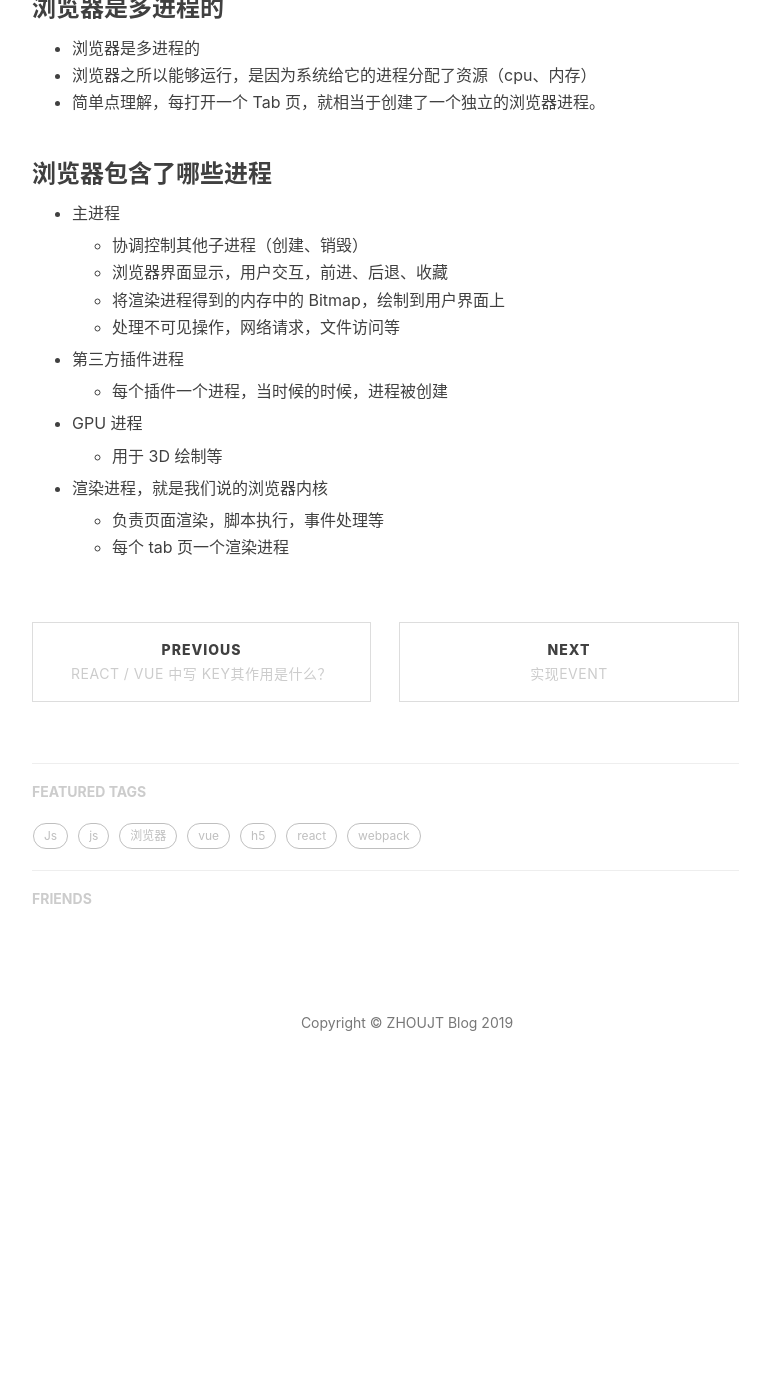
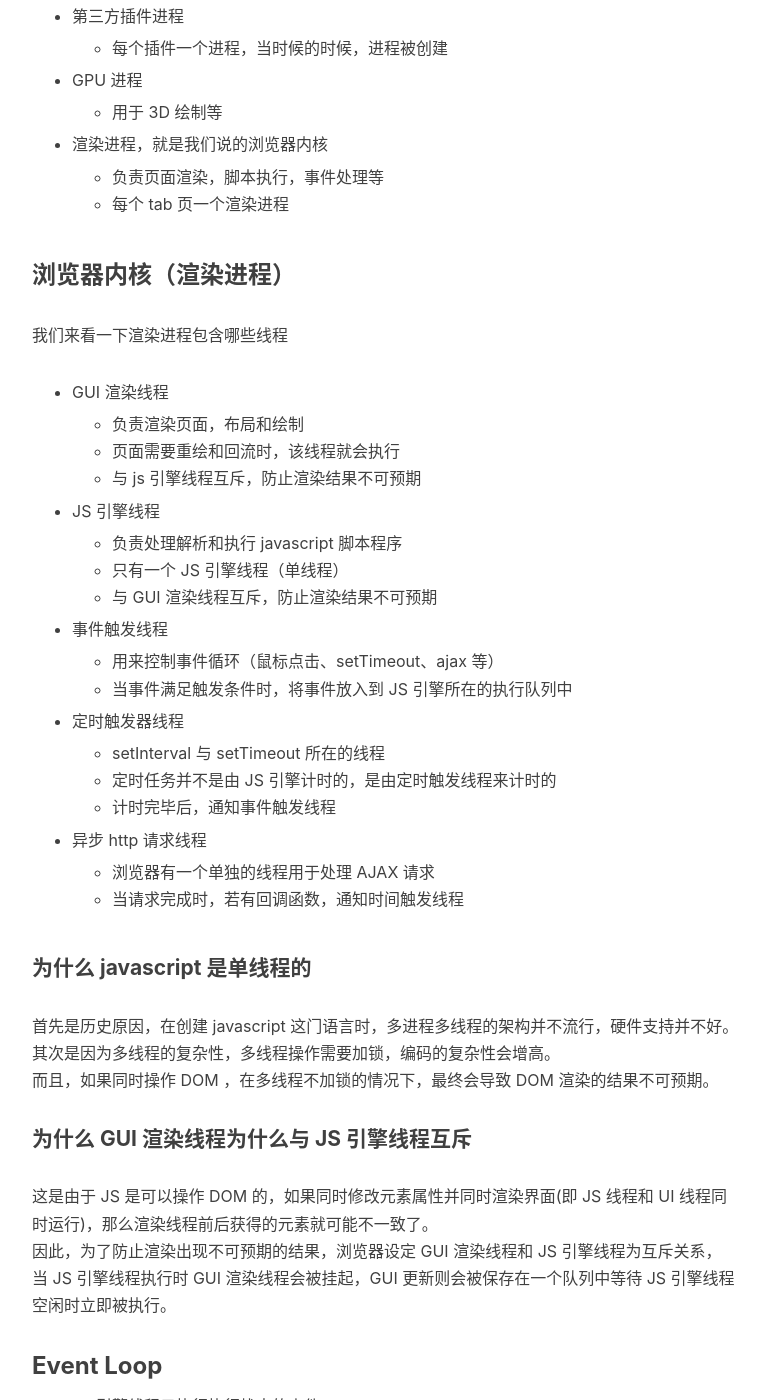
Before and after one commit to juntaozhou05/juntaozho05.github.io, a Jekyll site: the page built from _posts/2019-08-03-js-loop.md, in a window 1280 px wide and 1400 px high, scrolled down 1173 px. Shown: the whole window, without its empty margins (233-1003 px from the left). Built offline with Jekyll 4.4.1, drawn with Linux system fonts in a browser that asks for light colours; nearby versions of some CDN libraries; our own code applies the rules of GitHub Pages for plain Markdown files; comment, search, counter and statistics services are not loaded; before the commit the page ends 2300 px from its top, so only the background shows below that; some of the changed text lies outside the part shown.

Commit message:
add blog

````diff
--- a/_posts/2019-08-03-js-loop.md
+++ b/_posts/2019-08-03-js-loop.md
@@ -1,22 +1,11 @@
-<!--
- * @Description: In User Settings Edit
- * @Author: your name
- * @Date: 2019-08-20 20:17:40
- * @LastEditTime: 2019-08-20 20:26:49
- * @LastEditors: Please set LastEditors
- -->
-
 ---
-
 layout: post
-title: "js 线程"
+title: "js线程和进程"
 subtitle: ""
 author: "ZJT"
 header-style: text
 tags:
-
-- react
-
+  - react
 ---
 
 ### 进程
@@ -61,3 +50,86 @@
 
   - 负责页面渲染，脚本执行，事件处理等
   - 每个 tab 页一个渲染进程
+
+### 浏览器内核（渲染进程）
+
+我们来看一下渲染进程包含哪些线程
+
+- GUI 渲染线程
+
+  - 负责渲染页面，布局和绘制
+  - 页面需要重绘和回流时，该线程就会执行
+  - 与 js 引擎线程互斥，防止渲染结果不可预期
+
+- JS 引擎线程
+
+  - 负责处理解析和执行 javascript 脚本程序
+  - 只有一个 JS 引擎线程（单线程）
+  - 与 GUI 渲染线程互斥，防止渲染结果不可预期
+
+- 事件触发线程
+
+  - 用来控制事件循环（鼠标点击、setTimeout、ajax 等）
+  - 当事件满足触发条件时，将事件放入到 JS 引擎所在的执行队列中
+
+- 定时触发器线程
+
+  - setInterval 与 setTimeout 所在的线程
+  - 定时任务并不是由 JS 引擎计时的，是由定时触发线程来计时的
+  - 计时完毕后，通知事件触发线程
+
+- 异步 http 请求线程
+  - 浏览器有一个单独的线程用于处理 AJAX 请求
+  - 当请求完成时，若有回调函数，通知时间触发线程
+
+#### 为什么 javascript 是单线程的
+
+首先是历史原因，在创建 javascript 这门语言时，多进程多线程的架构并不流行，硬件支持并不好。
+其次是因为多线程的复杂性，多线程操作需要加锁，编码的复杂性会增高。
+而且，如果同时操作 DOM ，在多线程不加锁的情况下，最终会导致 DOM 渲染的结果不可预期。
+
+#### 为什么 GUI 渲染线程为什么与 JS 引擎线程互斥
+
+这是由于 JS 是可以操作 DOM 的，如果同时修改元素属性并同时渲染界面(即 JS 线程和 UI 线程同时运行)，那么渲染线程前后获得的元素就可能不一致了。
+因此，为了防止渲染出现不可预期的结果，浏览器设定 GUI 渲染线程和 JS 引擎线程为互斥关系，
+当 JS 引擎线程执行时 GUI 渲染线程会被挂起，GUI 更新则会被保存在一个队列中等待 JS 引擎线程空闲时立即被执行。
+
+### Event Loop
+
+- JS 引擎线程只执行执行栈中的事件
+- 执行栈中的代码执行完毕，就会读取事件队列中的事件
+- 事件队列中的回调事件，是由各自线程插入到事件队列中的
+- 如此循环
+
+### 宏任务、微任务
+
+#### 什么是宏任务
+
+我们可以将每次执行栈执行的代码当做是一个宏任务（包括每次从事件队列中获取一个事件回调并放到执行栈中执行）， 每一个宏任务会从头到尾执行完毕，不会执行其他。
+
+```
+// 宏任务-->渲染-->宏任务-->渲染-->渲染．．．
+```
+
+主代码块，setTimeout，setInterval 等，都属于宏任务
+
+#### 什么是微任务
+
+我们已经知道宏任务结束后，会执行渲染，然后执行下一个宏任务， 而微任务可以理解成在当前宏任务执行后立即执行的任务。
+
+也就是说，当宏任务执行完，会在渲染前，将执行期间所产生的所有微任务都执行完。
+
+Promise，process.nextTick 等，属于微任务。
+
+### 通过线程来理解宏任务微任务
+
+- 宏任务都是放在一个事件队列中，由事件触发线程维护，依次进入到执行栈中的
+- 微任务不会进入到事件队列中，而是进入到微任务队列中，微任务队列由 JS 引擎线程维护（在 JS 线程下无缝执行）
+
+### 总结
+
+- 执行一个宏任务（栈中没有就从事件队列中获取）
+- 执行过程中如果遇到微任务，就将它添加到微任务的任务队列中
+- 宏任务执行完毕后，立即执行当前微任务队列中的所有微任务（依次执行）
+- 当前宏任务执行完毕，开始检查渲染，然后 GUI 线程接管渲染
+- 渲染完毕后，JS 线程继续接管，开始下一个宏任务（从事件队列中获取）
````
Also changed, not shown: _posts/2019-08-19-eventBus.md (+5 -3 lines).
